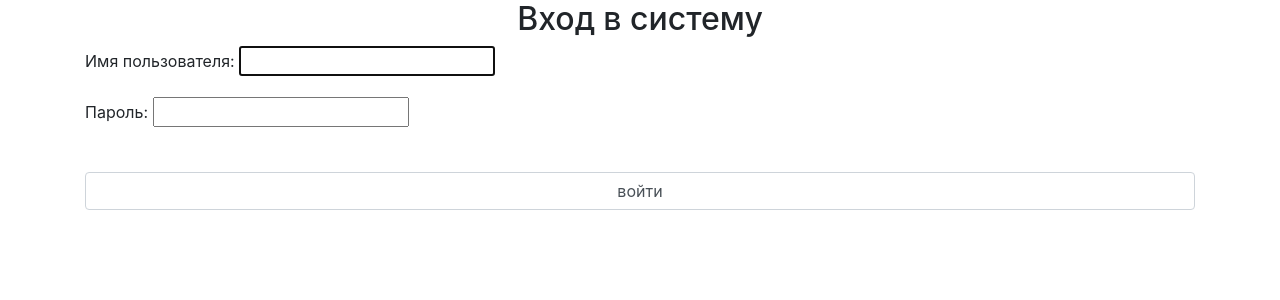
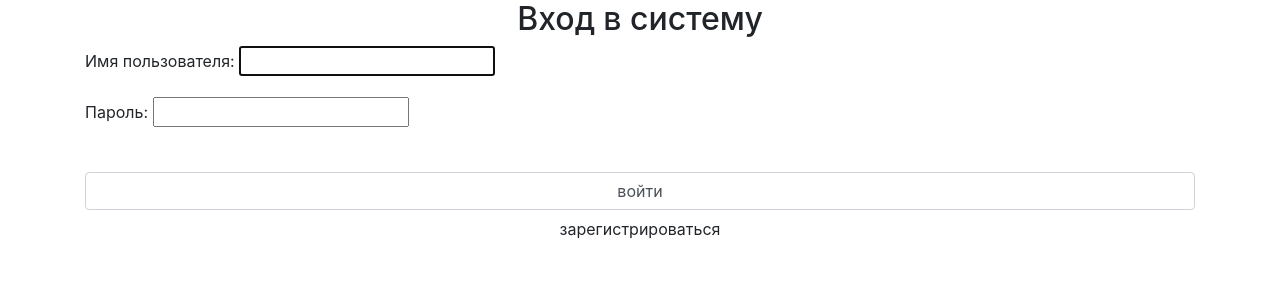
Before and after one commit to broocklyn/geekshop, a Django app: page /auth/login/ in a window 1280 px wide. Shown: the top 300 px of the page. Run offline with Django 3.2, Linux system fonts and the light colour scheme; some libraries are stand-ins or nearby versions.

Commit message:
login.html edited

```diff
--- a/authapp/templates/authapp/login.html
+++ b/authapp/templates/authapp/login.html
@@ -14,8 +14,8 @@
     <input class="form-control" type="submit" value="войти">
 </form>
 
-{# <a href="{% url 'auth:register' %}" class="btn btn-round form-control"> #}
-  {#  зарегистрироваться #}
-{# </a> #}
+<a href="{#% url 'auth:register' %#}" class="btn btn-round form-control">
+  зарегистрироваться
+</a>
 
 {% endblock %}
```
